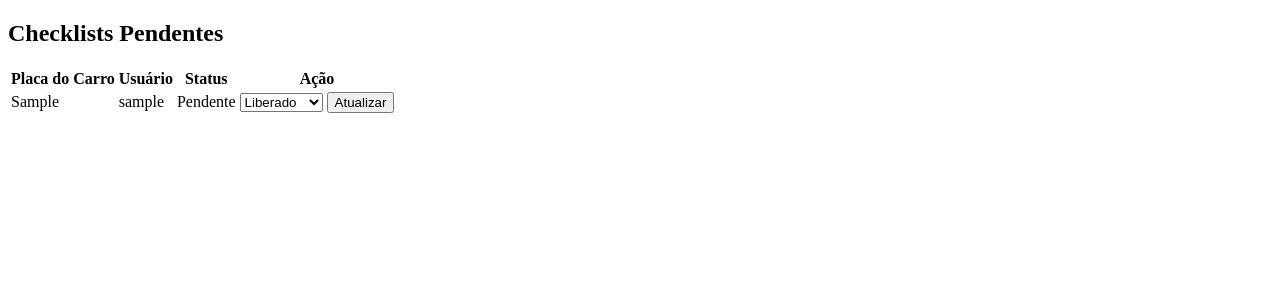
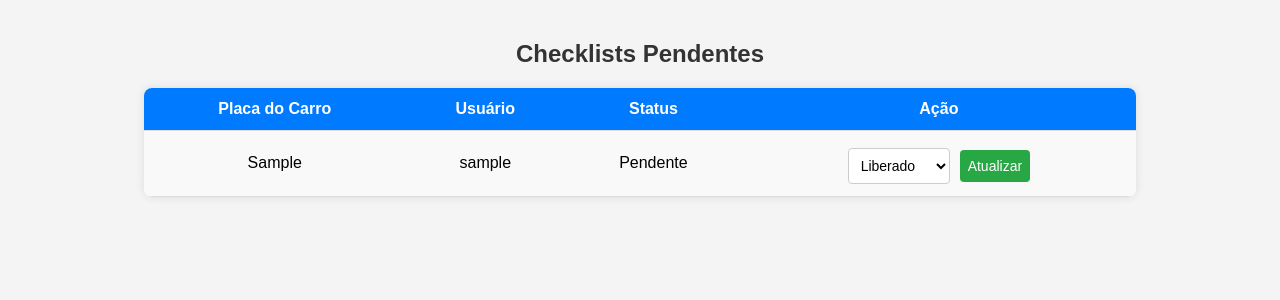
Before and after one commit to MatheusTLampugnani/checklist, a Django app: page /admin-checklist/ in a window 1280 px wide. Shown: the top 300 px of the page. Run offline with Django 5.2, Linux system fonts and the light colour scheme; a user stored in the database is signed in; tables that the repository leaves empty hold one stand-in row (values such as "Sample post").

Commit message:
Finalização da tela de liberaçao

```diff
--- a/checklist/templates/admin_checklist.html
+++ b/checklist/templates/admin_checklist.html
@@ -4,6 +4,80 @@
     <meta charset="UTF-8">
     <meta name="viewport" content="width=device-width, initial-scale=1.0">
     <title>Liberação</title>
+    <style>
+        body {
+            font-family: Arial, sans-serif;
+            background-color: #f4f4f4;
+            margin: 0;
+            padding: 20px;
+            text-align: center;
+        }
+
+        h2 {
+            color: #333;
+        }
+
+        table {
+            width: 80%;
+            margin: 20px auto;
+            border-collapse: collapse;
+            background: #fff;
+            border-radius: 8px;
+            overflow: hidden;
+            box-shadow: 0 0 10px rgba(0, 0, 0, 0.1);
+        }
+
+        th, td {
+            padding: 12px;
+            text-align: center;
+            border-bottom: 1px solid #ddd;
+        }
+
+        th {
+            background-color: #007bff;
+            color: white;
+            font-weight: bold;
+        }
+
+        tr:nth-child(even) {
+            background-color: #f9f9f9;
+        }
+
+        tr:hover {
+            background-color: #f1f1f1;
+        }
+
+        select, button {
+            padding: 8px;
+            margin-top: 5px;
+            border-radius: 4px;
+            border: 1px solid #ccc;
+            font-size: 14px;
+        }
+
+        select {
+            background-color: #fff;
+        }
+
+        button {
+            background-color: #28a745;
+            color: white;
+            border: none;
+            cursor: pointer;
+            transition: 0.3s;
+        }
+
+        button:hover {
+            background-color: #218838;
+        }
+
+        form {
+            display: flex;
+            align-items: center;
+            justify-content: center;
+            gap: 10px;
+        }
+    </style>
 </head>
 <body>
     <h2>Checklists Pendentes</h2>
```
